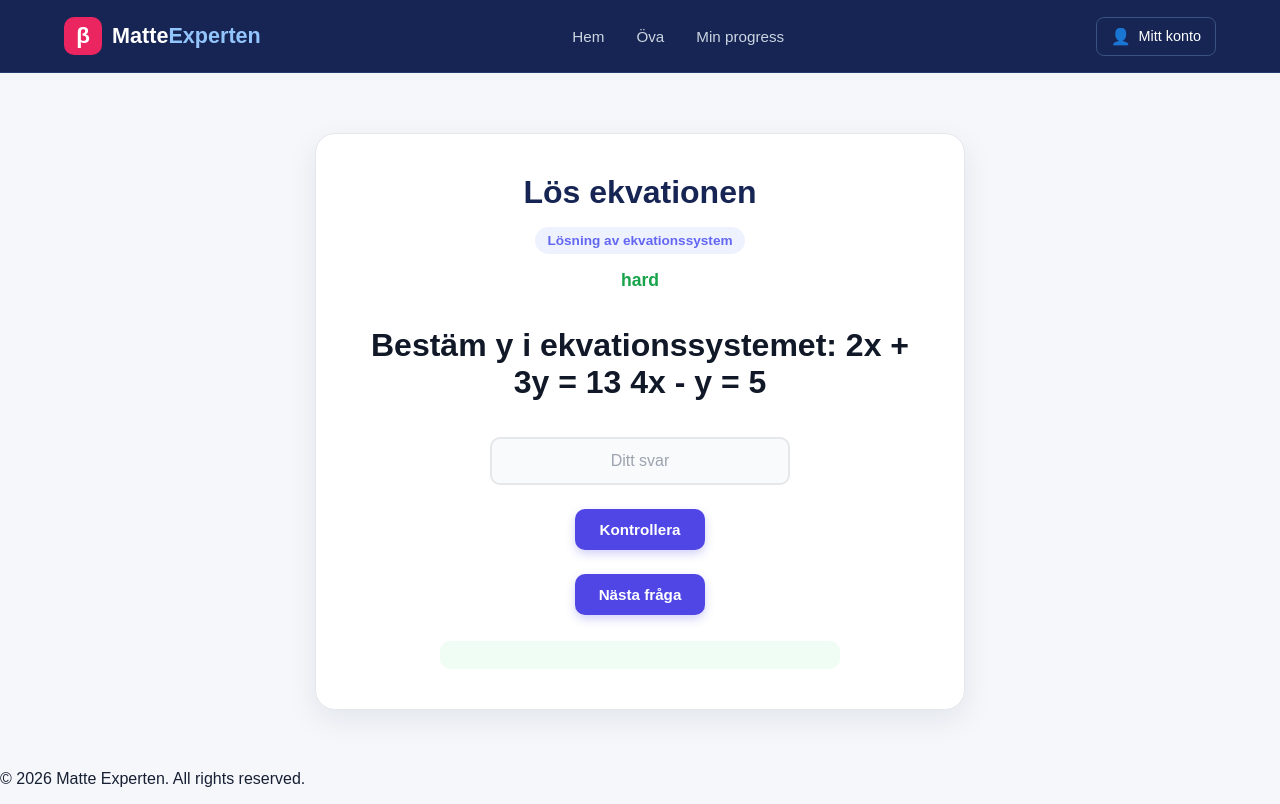
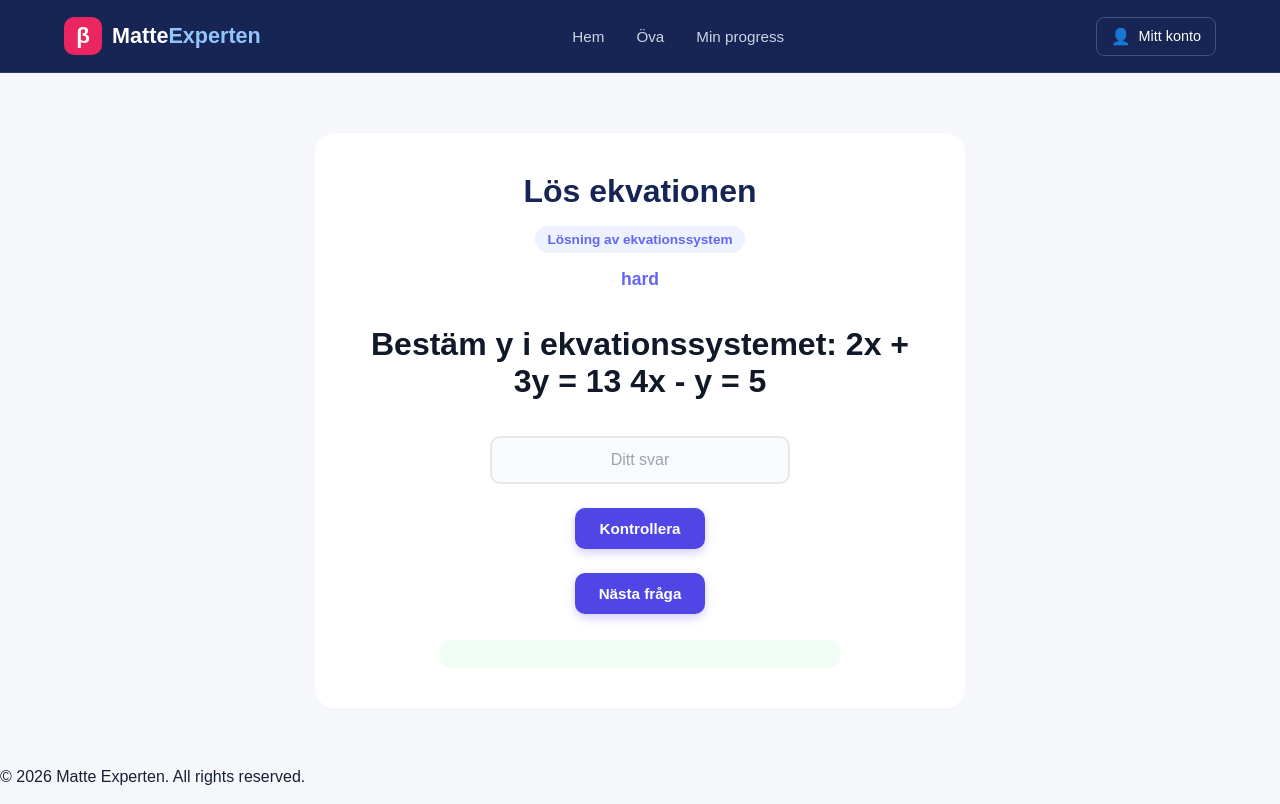
Before and after one commit to MattiasWaern/MatteSida, a React (Vite) app in the folder frontend/: page / in a window 1280 px wide. Built offline with nearby package versions, Linux system fonts and the light colour scheme.

Commit message:
Update math.css

```diff
--- a/frontend/src/styles/math.css
+++ b/frontend/src/styles/math.css
@@ -23,11 +23,9 @@ body {
     gap: 16px;
 
     background: white;
-    border: 1px solid #e5e7eb;
     border-radius: 20px;
 
-    box-shadow:
-        0 10px 30px rgba(15, 23, 42, 0.08);
+
 }
 
 
@@ -54,7 +52,7 @@ body {
 .math-quiz h4 {
     margin: 0;
     font-size: 1.1rem;
-    color: #16a34a;
+    color: #6366f1;
 }
 
 
```
